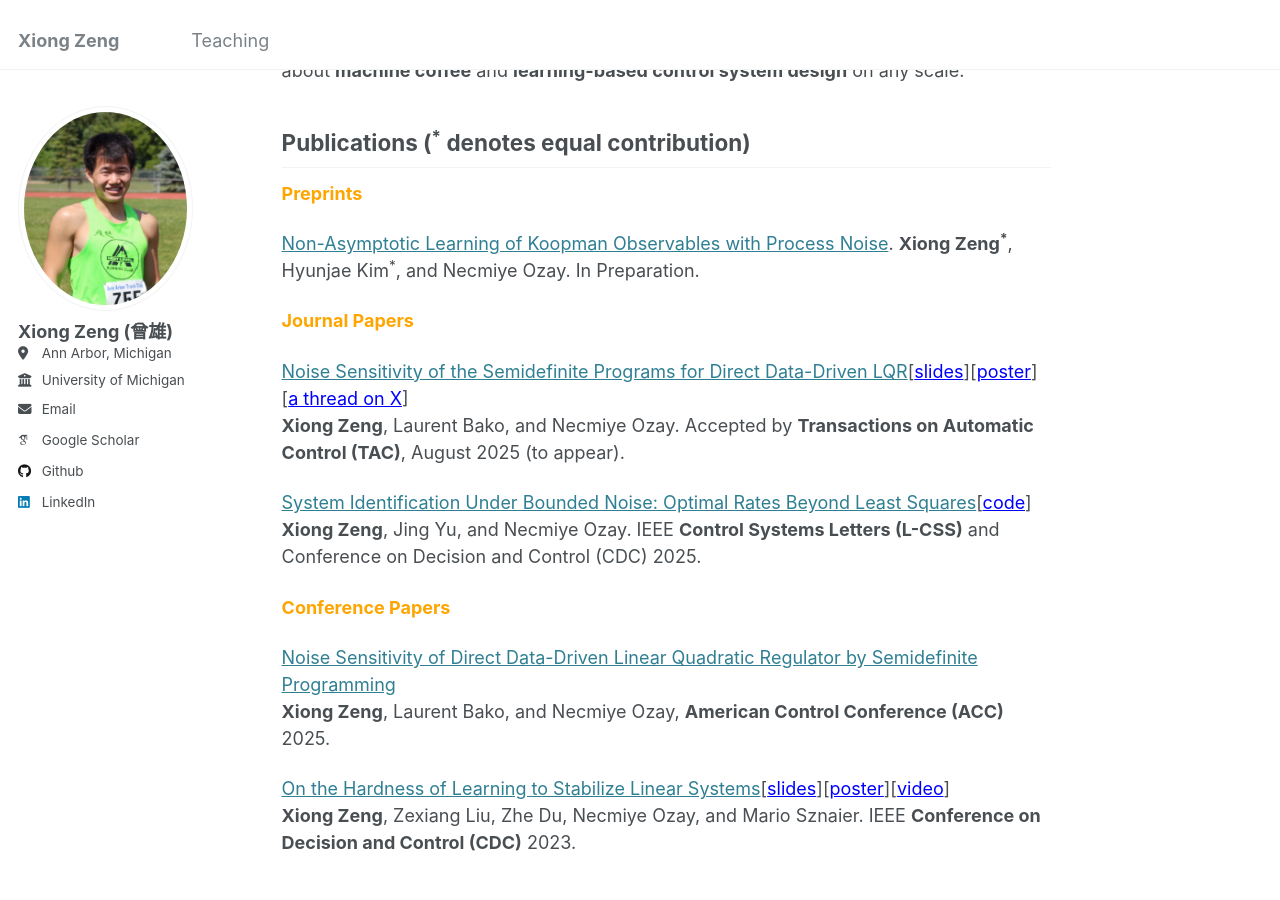
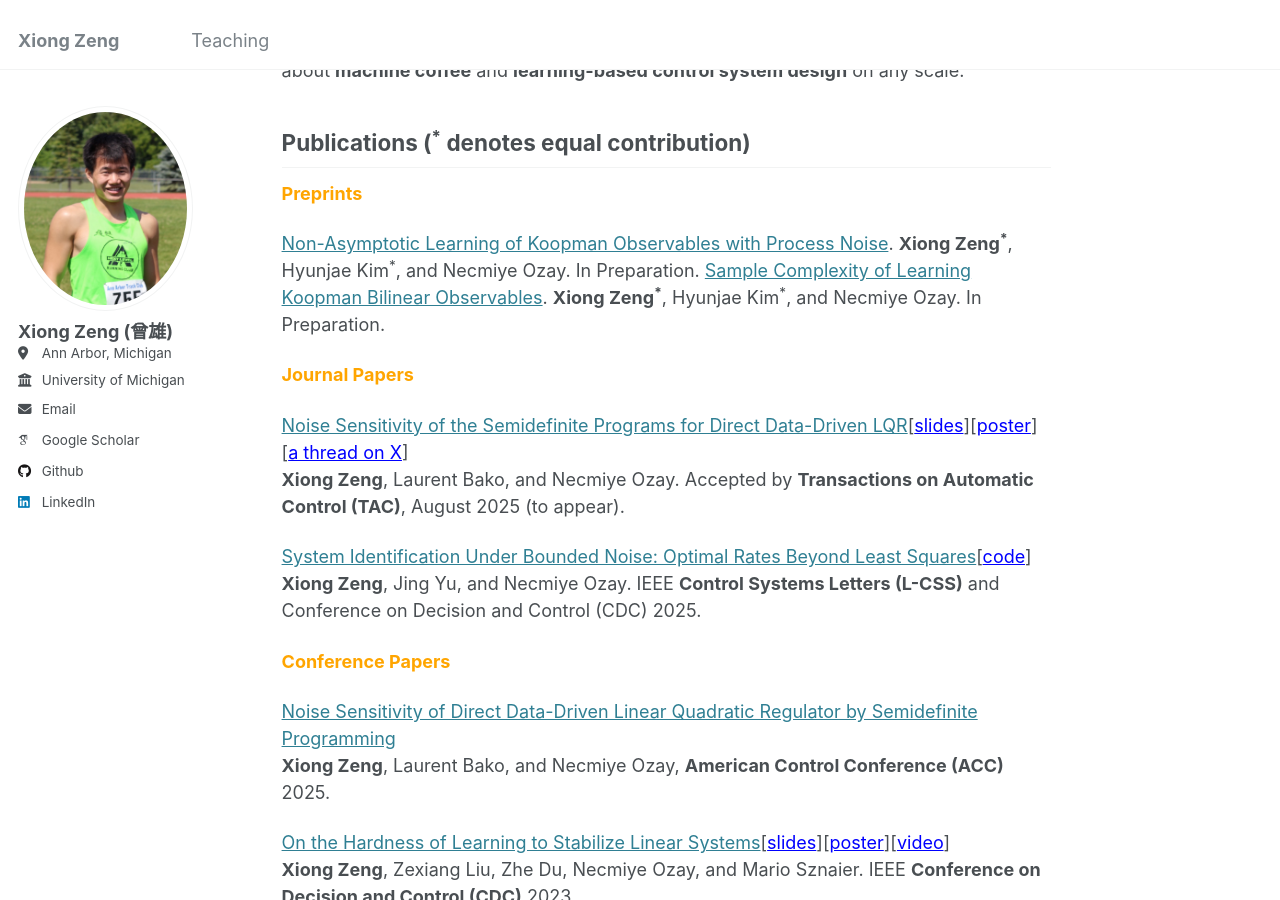
Before and after one commit to zengxiong111/zengxiong.github.io, a Jekyll site: the page built from _pages/about.md, in a window 1280 px wide and 900 px high, scrolled down 732 px. Built offline with Jekyll 4.4.1, drawn with Linux system fonts in a browser that asks for light colours; some web fonts are replaced.

Commit message:
Update about.md

```diff
--- a/_pages/about.md
+++ b/_pages/about.md
@@ -24,6 +24,7 @@ You can check <a href="https://github.com/zengxiong111/zengxiong.github.io/blob/
 <span style="color:orange">**Preprints**</span>
 
  [Non-Asymptotic Learning of Koopman Observables with Process Noise](https://zengxiong111.github.io/zengxiong.github.io/). **Xiong Zeng<sup>*</sup>**, Hyunjae Kim<sup>*</sup>, and Necmiye Ozay. In Preparation.
+ [Sample Complexity of Learning Koopman Bilinear Observables](https://zengxiong111.github.io/zengxiong.github.io/). **Xiong Zeng<sup>*</sup>**, Hyunjae Kim<sup>*</sup>, and Necmiye Ozay. In Preparation.
 
 
  <span style="color:orange">**Journal Papers**</span>
```
